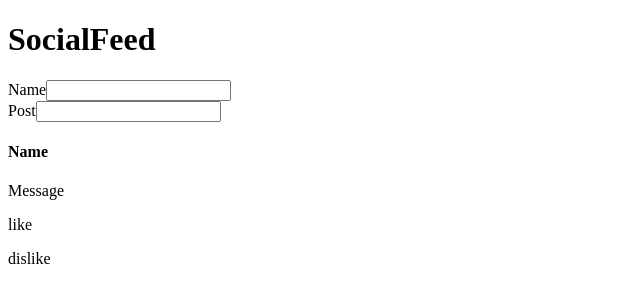
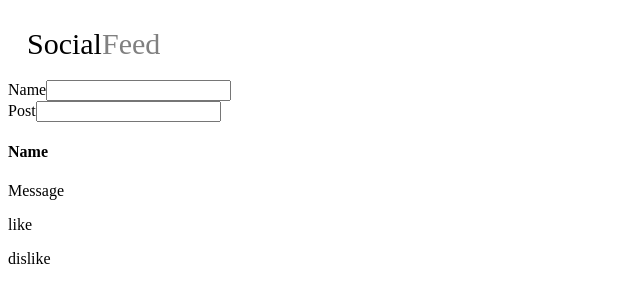
Before and after one commit to RabidDwarfPlanet/Social-Feed, a React (Create React App) app: page / in a window 1280 px wide. Shown: the top 302 px of the page, without its empty margins (0-640 px from the left). Built offline with nearby package versions, Linux system fonts and the light colour scheme.

Commit message:
Header Styled

```diff
--- /dev/null
+++ b/src/Components/Header/Header.css
@@ -0,0 +1,9 @@
+header{
+    padding: 1.5%;
+}
+.headerText{
+    font-size: 30px;
+  }
+  .feed{
+    color: grey;
+}
--- a/src/Components/Header/Header.jsx
+++ b/src/Components/Header/Header.jsx
@@ -1,7 +1,9 @@
+import './Header.css'
+
 const Header = ({}) => {
     return (
         <header>
-            <h1>SocialFeed</h1>
+            <span className="headerText">Social</span><span className="headerText feed">Feed</span>
         </header>
     );
 }
```
